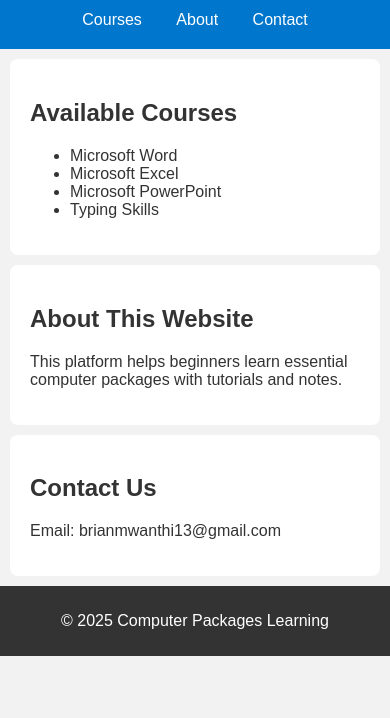
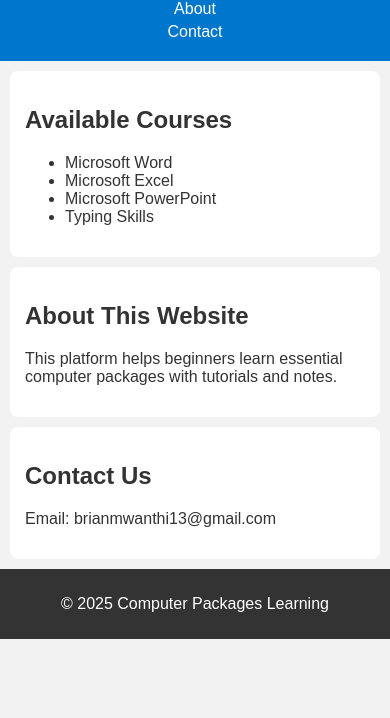
Before and after one commit to brianmwanthi13-coder/computer-learning-website, a plain HTML site: page index.html in a window 390 px wide. Shown: the part 126-844 px from the top of the page. Drawn offline with Linux system fonts and the light colour scheme.

Commit message:
Add files via upload

```diff
--- a/style.css
+++ b/style.css
@@ -1,3 +1,4 @@
+/* Base styles for all devices */
 body {
     font-family: Arial, sans-serif;
     margin: 0;
@@ -13,10 +14,15 @@ header {
     text-align: center;
 }
 
+nav {
+    margin-top: 10px;
+}
+
 nav a {
     color: white;
-    margin: 0 15px;
+    margin: 0 10px;
     text-decoration: none;
+    display: inline-block;
 }
 
 section {
@@ -24,6 +30,9 @@ section {
     margin: 10px;
     background: white;
     border-radius: 8px;
+    max-width: 900px;
+    margin-left: auto;
+    margin-right: auto;
 }
 
 footer {
@@ -32,3 +41,28 @@ footer {
     background: #333;
     color: white;
 }
+
+/* Responsive design for small screens */
+@media (max-width: 600px) {
+    header {
+        padding: 15px 10px;
+    }
+
+    nav a {
+        display: block;
+        margin: 5px 0;
+    }
+
+    section {
+        padding: 15px;
+        margin: 10px;
+    }
+
+    h1, h2 {
+        font-size: 1.5em;
+    }
+
+    p, li {
+        font-size: 1em;
+    }
+}
```
